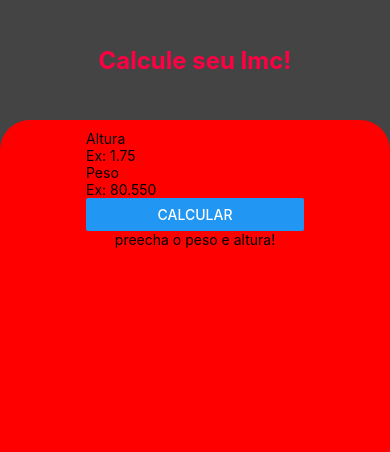
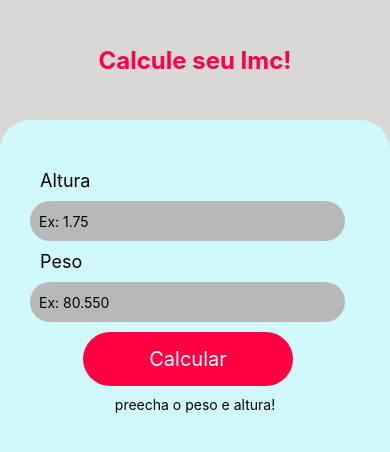
Before and after one commit to EudisAlves/react-native, a React Native app in the folder calc-massa/: screen / in a window 390 px wide. Shown: the top 452 px of the page. Built offline with nearby package versions, Linux system fonts and the light colour scheme.

Commit message:
adicionando novas cores e elementos

```diff
--- a/calc-massa/App.js
+++ b/calc-massa/App.js
@@ -15,6 +15,6 @@ export default function App() {
 const styles = StyleSheet.create({
   container: {
     flex: 1,
-    backgroundColor: '#444',
+    backgroundColor: '#dad7d7',
   },
 });
--- a/calc-massa/components/Form/index.js
+++ b/calc-massa/components/Form/index.js
@@ -1,5 +1,5 @@
 import React, { useState } from "react";
-import { View, Text, TextInput, Button } from "react-native";
+import { View, Text, TextInput, TouchableOpacity, Touchable } from "react-native";
 import ResultImc from "../ResultImc";
 import styles from "./style";
 
@@ -34,27 +34,29 @@ export default function Form() {
 
     return(
         <View style={styles.formContext}>
-            <View>
-                <Text>Altura</Text>
-                <TextInput
+            <View style={styles.form}>
+                <Text style={styles.textLabel}>Altura</Text>
+                <TextInput style={styles.Input}
                 onChangeText={setHeight}
                 value={height}
                 placeholder="Ex: 1.75"
                 keyboardType="numeric"
 
                 />
-                <Text>Peso</Text>
-                <TextInput
+                <Text style={styles.textLabel}>Peso</Text>
+                <TextInput style={styles.Input}
                 onChangeText={setWeidgt}
                 value={weidht}
                 placeholder="Ex: 80.550"
                 keyboardType="numeric"
                 />
+                <TouchableOpacity
+                style={styles.buttonCalc}
+                onPress={() =>{
+                    validationImc()
+                }}
+                ><Text style={styles.textButtonCalc}>{TextButton}</Text></TouchableOpacity>
 
-                <Button
-                onPress={() => validationImc()}
-                title={TextButton}
-                />
             </View>
             <ResultImc messageResultImc={messageImc} resultImc={imc} />
         </View>
--- a/calc-massa/components/Form/style.js
+++ b/calc-massa/components/Form/style.js
@@ -2,7 +2,7 @@ import { StyleSheet } from "react-native";
 
 const styles = StyleSheet.create({
     formContext: {
-      backgroundColor: "#ff0000",
+      backgroundColor: "#d1f9f9",
       width: "100%",
       height: "100%",
       padding: 10,
@@ -11,6 +11,43 @@ const styles = StyleSheet.create({
       alignItems: "center",
       botton: 0,
     },
+
+    form: {
+      width: "100%",
+      height: "auto",
+      marginTop: 30,
+      padding: 10,
+    },
+
+    textLabel: {
+      color: "#000000",
+      fontSize: 18,
+      paddingLeft: 20,
+    },
+
+    Input: {
+      backgroundColor: "#b7b9b9",
+      width: "90%",
+      borderRadius: 50,
+      height: 40,
+      margin: 10,
+      padding: 9,
+    },
+    buttonCalc: {
+      borderRadius: 50,
+      backgroundColor: '#ff0042',
+      width: "60%",
+      justifyContent: "center",
+      alignItems: "center",
+      paddingTop: 15,
+      paddingBottom: 15,
+      marginLeft: "18%",
+    },
+
+    textButtonCalc: {
+      fontSize: 20,
+      color: "#ffffff",
+    }
   });
 
   export default styles
--- a/calc-massa/components/Title/style.js
+++ b/calc-massa/components/Title/style.js
@@ -6,7 +6,6 @@ const styles = StyleSheet.create({
       alignItems: "center",
       justifyContent: "center",
       height: 120,
-      backgroundColor: "#444",
     },
     textTitle: {
         color: "#FF0043",
```
